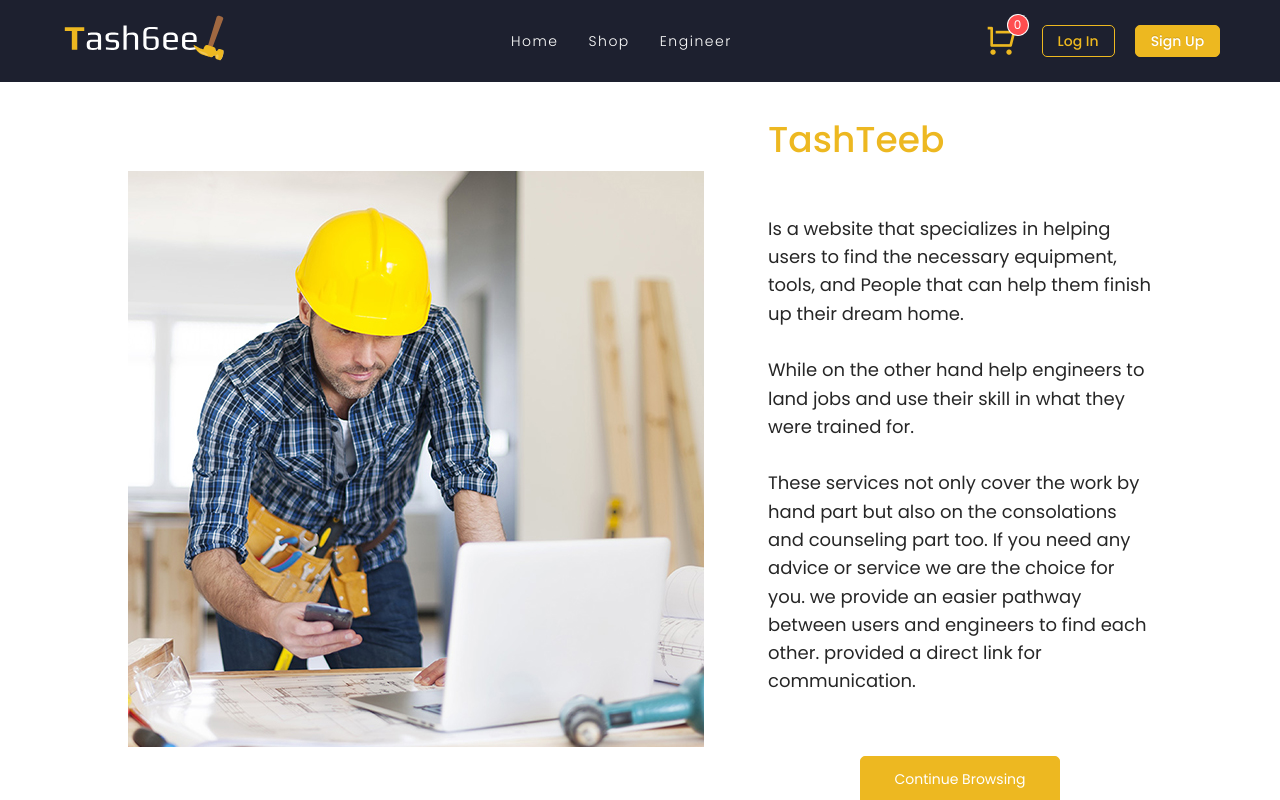
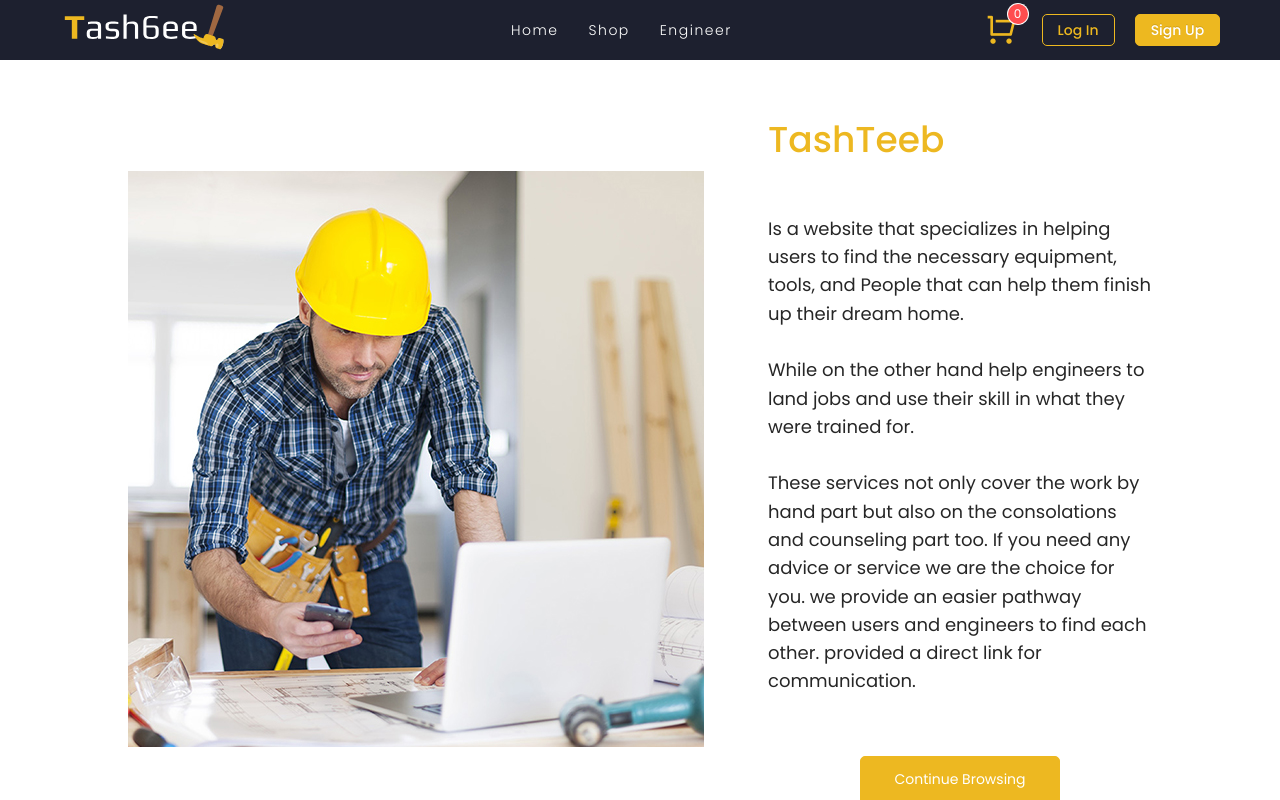
Before and after one commit to GSG-G11/Tashteeb, a React (Create React App) app in the folder client/: page /about in a window 1280 px wide. Shown: the top 800 px of the page. Built offline with nearby package versions, Linux system fonts and the light colour scheme; no server answers.

Commit message:
fix: fix dashborad header

```diff
--- a/client/src/Component/Dashboard/style.css
+++ b/client/src/Component/Dashboard/style.css
@@ -108,5 +108,4 @@ chart */
   position: absolute;
   top: 0;
   left: 0;
-  margin-bottom: 12rem;
 }
--- a/client/src/Component/Navbar/style.css
+++ b/client/src/Component/Navbar/style.css
@@ -3,11 +3,11 @@
     display: flex;
     justify-content: space-between;
     align-items: center;
-    padding: 0rem 1.5rem;
     position: fixed;
     width: 100%;
     z-index: 5;
     padding: 0 4rem;
+    height: 60px;
 }
 .transparent {
   background-color: transparent;
```
